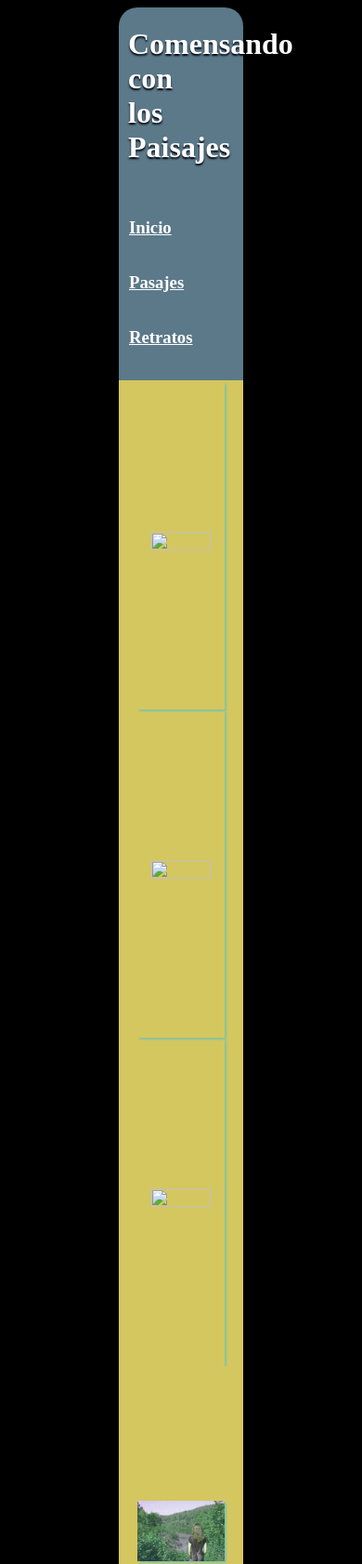
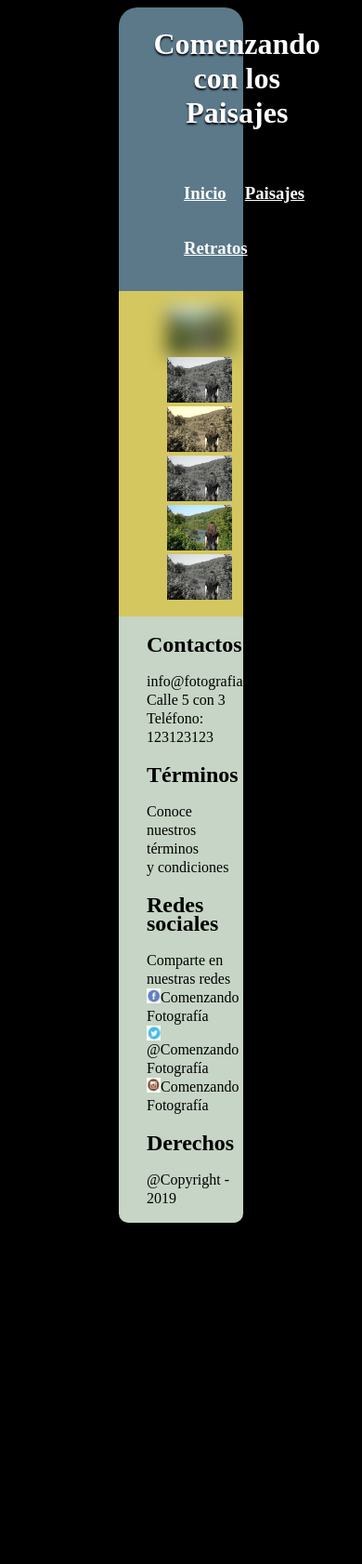
Before and after one commit to marlenesdr/Evaluacion02, a plain HTML site: page pasajes.html in a window 390 px wide. Shown: the top 1682 px of the page at 93% size. After the commit the page ends 1359 px from the top, so only its background shows below. Drawn offline with Linux system fonts and the light colour scheme; a web font is replaced by a local one.

Commit message:
Versión 2

```diff
--- a/estilos/style.css
+++ b/estilos/style.css
@@ -2,16 +2,15 @@
   background: #000000;
   margin-left: 8em;
   margin-right: 8em;
+  font-style: italic;
+  font-family: 'DancingScriptRegular';
+  font-weight: normal;
+  font-style: normal;
 }
-
 #encabezado{
   border-top-left-radius: 20px;
   border-top-right-radius: 20px;
   background-color: #5b7989;
-  font-style: italic;
-  font-family: 'DancingScriptRegular';
-  font-weight: normal;
-  font-style: normal;
 }
 .titulo{
   color: #ffffff;
@@ -23,7 +22,7 @@
 #div_uno{
     width: 45%;
     height: auto;
-    margin-left: 10px;
+    margin-left: 25px;
     display: inline-block;
     vertical-align: middle;
 }
@@ -34,87 +33,160 @@ li {
   display: inline;
   float: left;
 }
-a {
+#menu-principal a{
   display: block;
 	padding-right: 15px;
 	padding-left: 5px;
 }
-#menu-principal :active {
+#menu-principal a:link active{
 text-decoration: none;
 }
 .imagen_central{
   background-color: #82c3a6;
   width: 100%;
-  height: 22em;
-  line-height:22em;
+  height: 20em;
+  line-height:20em;
   margin:0px auto;
-  text-align:center;
+}
+.imagen_central img{
+  width: 80%;
+  height: 90%;
+  vertical-align: middle;
+  margin-left: 10%;
 }
 .imagen_cent{
-  width: 90%;
-  height: 90%;
-  margin-left: auto;
+  width: 92%;
+  height: 20em;
+  line-height:20em;
+  margin-left: 0px;
   margin-right: auto;
-  vertical-align: middle;
+  margin-top: 10px;
 }
 .flex1{
   background-color: #d5c75f;
   border: 1px;
   width: 100%;
-  height: 22em;
-  display: -ms-flex;
-  display: -webkit-flex;
+  height: auto;
   display: flex;
-  line-height:22em;
-  margin:0px auto;
+  flex-flow:wrap;
+  margin: 0px auto;
   text-align:center;
+  justify-content: center;
+}
+.imagenes_secundarias{
+  margin-left: 5%;
+  margin-right: 5%;
+  margin-top: 2%;
+  margin-bottom: 0;
+}
+.imagenes_secundarias2{
+  margin-top: 2%;
+  margin-bottom: 2%;
+}
+.imagen_cent{
+  width: 350px;
+  height: auto;
+  margin-left: 0%;
+  margin-right: 0%;
+  vertical-align:middle;
 }
 .imagen_cent1{
-  width: 70%;
-  height: 90%;
-  margin-left: auto;
-  margin-right: auto;
-  vertical-align: middle;
+  width: 250px;
+  height: auto;
+  margin-left: 25px;
+  margin-right: 25px;
+  vertical-align:middle;
+}
+.flex1 li:first-of-type {
+  filter: blur(10px);
+}
+.flex1 li:nth-last-child(odd) img{
+  filter:grayscale(90%);
+}
+.flex1 li:nth-child(3){
+  filter:sepia(90%);
 }
 #izq {
-   -webkit-transition: -webkit-transform .8s ease-in-out;
-   transition: transform .8s ease-in-out;
    img-shadow: 0px 2px 2px #82c3a6;
-    box-shadow: 2px 2px 2px #82c3a6;
+   box-shadow: 2px 2px 2px #82c3a6;
+   -webkit-transition:
+  -webkit-transform .8s ease-in-out;
+  transition: transform .8s ease-in-out;
+}
+#izq:hover {
+  -webkit-transform: rotate(10deg);
+  transform: rotate(10deg);
+}
+#der {
+  img-shadow: 0px 2px 2px #82c3a6;
+  box-shadow: 2px 2px 2px #82c3a6;
+  -webkit-transition:
+ -webkit-transform .8s ease-in-out;
+ transition: transform .8s ease-in-out;
+  }
+#der:hover{
+  -webkit-transform: translate(5px, -20px);
+  transform: translate(5px, -20px);
  }
-
 .flex2{
   background-color: #C6d5c5;
   width: 100%;
+  height: auto;
   line-height:1em;
   display: flex;
   flex-flow:nowrap;
   flex-direction:row;
   justify-content:space-around;
+  font-family: 'DancingScriptRegular';
   columns: 4;
-}
-#pie1{
-  font-family:cursive;
-  font-style: italic;
-  font-variant-ligatures: normal;
-  font-family: 'DancingScriptRegular';
-  font-weight: normal;
-  font-style: normal;
-
+  border-bottom-left-radius: 10px;
+  border-bottom-right-radius: 10px;
 }
 
 @media screen and (max-width:900px) {
 /* reglas CSS */
   #encabezado{
       display:grid;
+      width: 100%;
+  }
+  #div_uno{
+    display: flex;
+    flex-flow: row;
+    flex-direction: row;
+    width: 100%;
+    text-align: center;
   }
   .flex1{
-    display:inline-table;
+    display: grid;
+    width: 100%;
+    height: auto;
+  }
+  .imagen_cent{
+    width: 100%;
+    height: auto;
+    margin-left: 0px;
+    margin-right: 0px;
+    vertical-align: middle;
+  }
 
+  .imagen_cent1{
+    width: 75%;
+    height: auto;
+    margin-left: 0px;
+    margin-right: 0px;
+    vertical-align: middle;
   }
+
   .flex2{
     display: block;
     columns: 1;
+    width: 100%;
+    height: auto;
+  }
+  #piepagina{
+    margin-left: 30px;
+    line-height: 20px;
+    vertical-align: middle;
   }
 
 
@@ -122,7 +194,7 @@ text-decoration: none;
 @media screen and (max-width:1024px) and (min-width:900px) {
   /* reglas CSS */
   #div_uno{
-      display: inline-block;
+    display: inline-block;
   }
   .flex1{
     display: flex;
--- a/pasajes.html
+++ b/pasajes.html
@@ -3,78 +3,66 @@
   <head>
     <meta charset="utf-8">
     <meta name="viewport" content="initial-scale=1, width=device-width">
-    <title>Comensando con la fotografía</title>
+    <title>Comenzando con la fotografía</title>
     <link rel="stylesheet" href="estilos/style.css">
-    <link rel="stylesheet" type="text/css" href="//fonts.googleapis.com/css?family=Dancing+Script" />
+    <link rel="stylesheet" media="screen" href="https://fontlibrary.org/face/dancing" type="text/css"/>
 </head>
   <body class="cuerpo">
     <header id="encabezado">
         <div id="div_uno">
-          <h1 class="titulo">Comensando con los Paisajes</h1>
+          <h1 class="titulo">Comenzando con los Paisajes</h1>
         </div>
         <div id="div_uno">
           <ul id="menu-principal">
             <li><a class="menu" href="index.html"><h3>Inicio</h3></a></li>
-            <li><a class="menu" href="pasajes.html"><h3>Pasajes</h3></a></li>
+            <li><a class="menu" href="pasajes.html"><h3>Paisajes</h3></a></li>
             <li><a class="menu" href="retratos.html"><h3>Retratos</h3></a></li>
           </ul>
         </div>
     </header>
-    <div class="Contenedor">
+    <div class="contenedor">
       <div class="flex1">
-  	       <div>
-             <img src="imagenes/nina01.jpg" class="imagen_cent1" id="izq">
-           </div>
-           <div>
-               <img src="imagenes/nina02.jpg" class="imagen_cent1" id="izq">
-           </div>
-           <div>
-             <img src="imagenes/nina03.jpg" class="imagen_cent1" id="izq">
-           </div>
-      </div>
-      <div class="flex1">
-  	       <div>
-             <img src="imagenes/nina04.jpg" class="imagen_cent1" id="izq">
-           </div>
-           <div>
-               <img src="imagenes/nina.jpg" class="imagen_cent1" id="izq">
-           </div>
-           <div>
-             <img src="imagenes/nina05.jpg" class="imagen_cent1" id="izq">
-           </div>
-      </div>
+      <ul>
+        <li class="imagenes_secundarias2"><a href="#"><img src="imagenes/nina.jpg" class="imagen_cent1"></a></li>
+        <li class="imagenes_secundarias2"><a href="#"><img src="imagenes/nina.jpg" class="imagen_cent1"></a></li>
+        <li class="imagenes_secundarias2"><a href="#"><img src="imagenes/nina.jpg" class="imagen_cent1"></a></li>
+        <li class="imagenes_secundarias2"><a href="#"><img src="imagenes/nina.jpg" class="imagen_cent1"></a></li>
+        <li class="imagenes_secundarias2"><a href="#"><img src="imagenes/nina.jpg" class="imagen_cent1"></a></li>
+        <li class="imagenes_secundarias2"><a href="#"><img src="imagenes/nina.jpg" class="imagen_cent1"></a></li>
+      </ul>
     </div>
   </body>
   <footer>
     <div class="flex2">
-      <div>
-        <h3 id="pie1">Contactos </h3>
+      <div id="piepagina">
+        <h2 id="pie1">Contactos </h2>
         <p>
         info@fotografia.com <br>
         Calle 5 con 3 <br>
         Teléfono: 123123123 </p>
       </div>
-      <div>
-        <h3 id="pie1">Términos </h3>
+      <div id="piepagina">
+        <h2 id="pie1">Términos </h2>
         <p>
         Conoce nuestros términos <br>
         y condiciones<br>
         </p>
       </div>
-      <div>
-        <h3 id="pie1">Redes sociales  </h3>
+      <div id="piepagina">
+        <h2 id="pie1">Redes sociales  </h2>
         <p>
         Comparte en nuestras redes <br>
-        Comenzando Fotografía <br>
-        @Comenzando Fotografía <br>
-        Comenzando Fotografía</p>
+        <img src="imagenes/fb.jpg" style="float:left; width=10px;">Comenzando Fotografía <br>
+        <img src="imagenes/tw.jpg" style="float:left; width=10px;">@Comenzando Fotografía <br>
+        <img src="imagenes/ig.jpg" style="float:left; width=10px;">Comenzando Fotografía</p>
       </div>
-      <div>
-        <h3 id="pie1">Derechos  </h3>
+      <div id="piepagina">
+        <h2 id="pie1">Derechos</h2>
         <p>
         @Copyright - 2019</p>
       </div>
     </div>
-
+    <br>
+    <br>
   </footer>
 </html>
```
Also changed, not shown: index.html (+23 -20 lines), retratos.html (+27 -39 lines), imagenes/IG.jpg (added), imagenes/TW.jpg (added), imagenes/fb.jpg (added), imagenes/nina04.jpg (deleted), imagenes/nina05.jpg (deleted), imagenes/paisaje.jpg, imagenes/paisaje2.jpg, imagenes/paisaje201.jpg (deleted), imagenes/paisaje202.jpg (deleted), imagenes/paisaje203.jpg (deleted), imagenes/paisaje204.jpg (deleted), imagenes/paisaje205.jpg (deleted), 1 other file.
